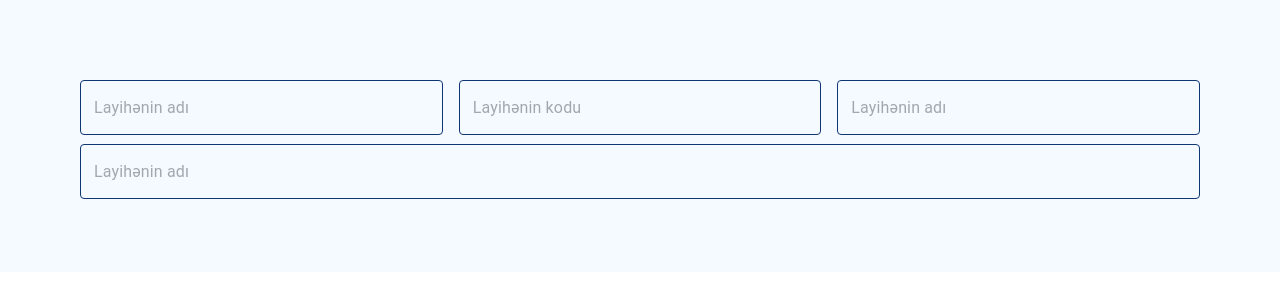
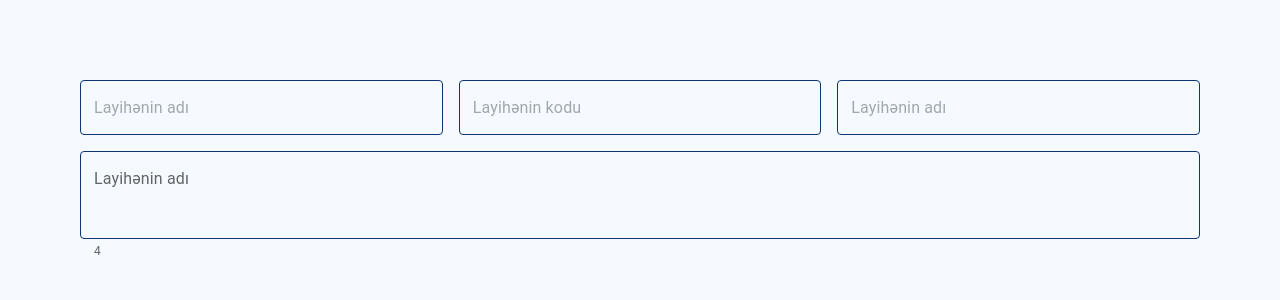
Before and after one commit to Asifdvp/Proejct-ITS, a React (Create React App) app: page / in a window 1280 px wide. Shown: the top 300 px of the page. Built offline with nearby package versions, Linux system fonts and the light colour scheme.

Commit message:
TextAre Input

```diff
--- a/src/App.tsx
+++ b/src/App.tsx
@@ -2,6 +2,7 @@ import React from 'react';
 import TextInput from './Components/Inputs/TextInput';
 import './App.css';
 import Grid from '@mui/material/Grid';
+import TextArea from './Components/Inputs/TextArea';
 
 function App() {
   return (
@@ -17,7 +18,7 @@ function App() {
     <TextInput  placeholder="Layihənin adı" label="Layihənin adı" />
   </Grid>
   <Grid item xs={12}>
-    <TextInput  placeholder="Layihənin adı" label="Layihənin adı" />
+   <TextArea  placeholder="Layihənin adı" label="Layihənin adı"/>
   </Grid>
 </Grid>
 
--- /dev/null
+++ b/src/Components/Inputs/TextArea.tsx
@@ -0,0 +1,71 @@
+import React from 'react'
+import { TextField } from '@mui/material';
+import { styled } from "@mui/material/styles";
+
+import "./style.css";
+const CssTextField = styled(TextField)({
+  width:"100%",
+boxSizing:"border-box",
+
+    //focus olanda label rengi
+    "& label.Mui-focused": {
+      color: "#292D32",
+      opacity: "1",
+    },
+    // '& .MuiInput-underline:after': {
+    //   borderBottomColor: 'green',
+    // },
+    " & .MuiOutlinedInput-input, .MuiInputBase-input": {
+      borderWidth: "0.4px",
+      height: "auto",
+      padding: "16px",
+    },
+    "& .MuiOutlinedInput-root": {
+        // height:"200px",
+      "& fieldset": {
+        borderColor: "#0F3673",
+      },
+      // '&:hover fieldset': {
+      //   borderColor: '#0F3673',
+      // },
+      "&.Mui-focused fieldset": {
+        borderColor: "#0F3673",
+      },
+    },
+  });
+const TextArea : React.FC<{ placeholder: any; label: any }> = ({
+    placeholder,
+    label,
+  }) => {
+    const CHARACTER_LIMIT = 4;
+    const [values, setValues] = React.useState({
+      name: ""
+    });
+    const handleChange = (name:any) => (event:any) => {
+        setValues({ ...values, [name]: event.target.value });
+      };
+
+
+  return (
+
+    <div>
+    <CssTextField
+    rows={1}
+    multiline={true}
+
+    sx={{width:"100%"}}
+      label={label}
+      placeholder={placeholder}
+      inputProps={{
+        maxlength: CHARACTER_LIMIT
+      }}
+      value={values.name}
+      helperText= {  CHARACTER_LIMIT ?  CHARACTER_LIMIT : false }
+      onChange={handleChange("name")}
+
+    />
+  </div>
+  )
+}
+
+export default TextArea
--- a/src/Components/Inputs/TextInput.tsx
+++ b/src/Components/Inputs/TextInput.tsx
@@ -1,56 +1,51 @@
-import * as React from 'react';
-import {  styled } from '@mui/material/styles';
-import TextField from '@mui/material/TextField';
-import './style.css';
+import * as React from "react";
+import { styled } from "@mui/material/styles";
+import TextField from "@mui/material/TextField";
+import "./style.css";
 const CssTextField = styled(TextField)({
-
+  // height:"500px",
   //focus olanda label rengi
-  '& label.Mui-focused': {
-    color: '#292D32',
-    opacity:"1"
+  "& label.Mui-focused": {
+    color: "#292D32",
+    opacity: "1",
   },
   // '& .MuiInput-underline:after': {
   //   borderBottomColor: 'green',
   // },
-  ' & .MuiOutlinedInput-input, .MuiInputBase-input':{
-    borderWidth:"0.4px",
-    height:"auto",
-  padding:"16px"
+  " & .MuiOutlinedInput-input, .MuiInputBase-input": {
+    borderWidth: "0.4px",
+    height: "auto",
+    padding: "16px",
   },
-  '& .MuiOutlinedInput-root': {
-    '& fieldset': {
-
-      borderColor: '#0F3673',
+  "& .MuiOutlinedInput-root": {
+    "& fieldset": {
+      borderColor: "#0F3673",
     },
     // '&:hover fieldset': {
     //   borderColor: '#0F3673',
     // },
-    '&.Mui-focused fieldset': {
-
-      borderColor: '#0F3673',
+    "&.Mui-focused fieldset": {
+      borderColor: "#0F3673",
     },
-
   },
 });
 
-
- const TextInput:React.FC<{placeholder:any,label:any}> = ({placeholder,label}) =>{
+const TextInput: React.FC<{ placeholder: any; label: any }> = ({
+  placeholder,
+  label,
+}) => {
   return (
-
-      <CssTextField
-
+    <CssTextField
       sx={{
-        padding:"0px",
-        height:"48px",
-        "label":{color:"#292D32",opacity:"0.4"},
-
+        // padding:"0px",
+        // height:"48px",
+        label: { color: "#292D32", opacity: "0.4" },
       }}
-      className='text'
+      className="text"
       fullWidth
       placeholder={placeholder}
-    label={label} />
-
-
+      label={label}
+    />
   );
-}
-export default TextInput
+};
+export default TextInput;
```
